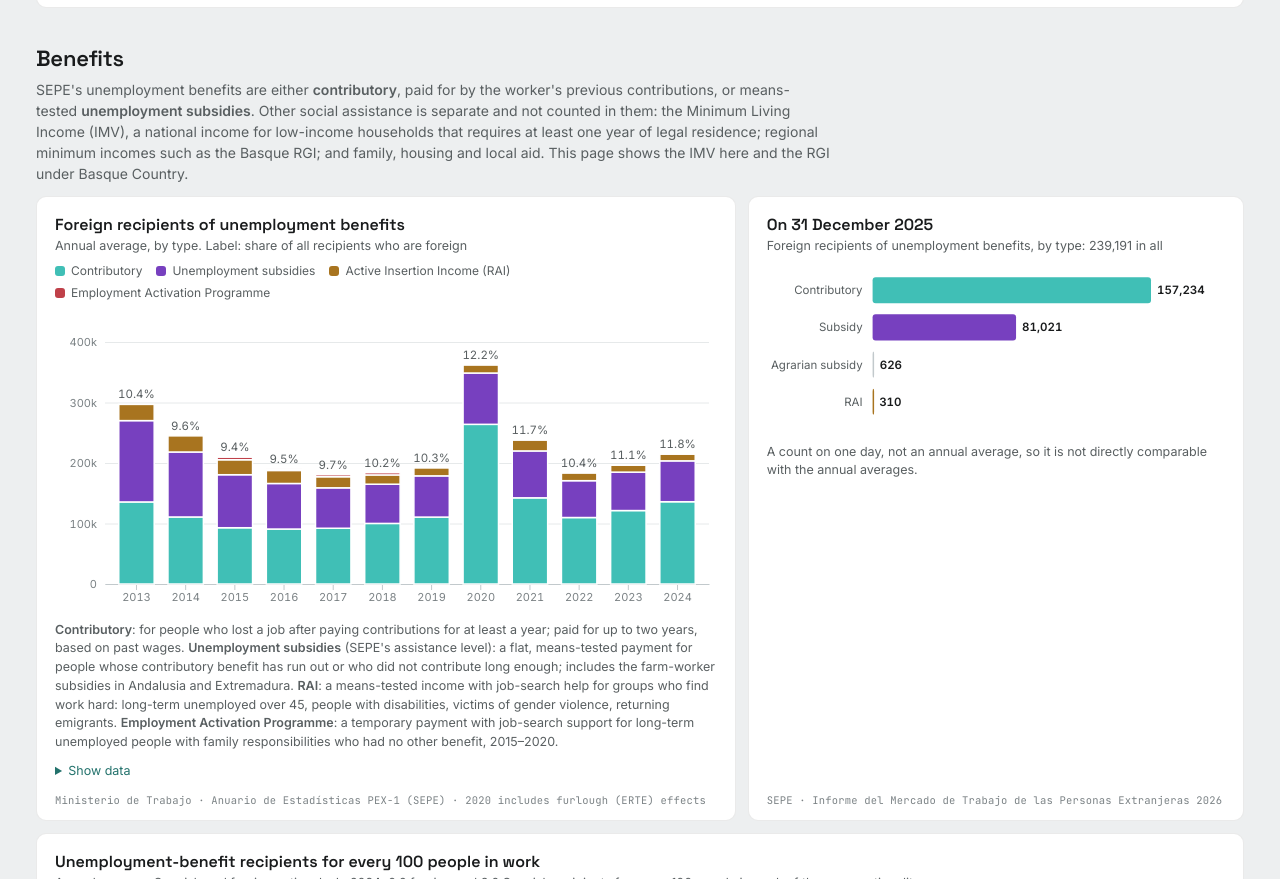
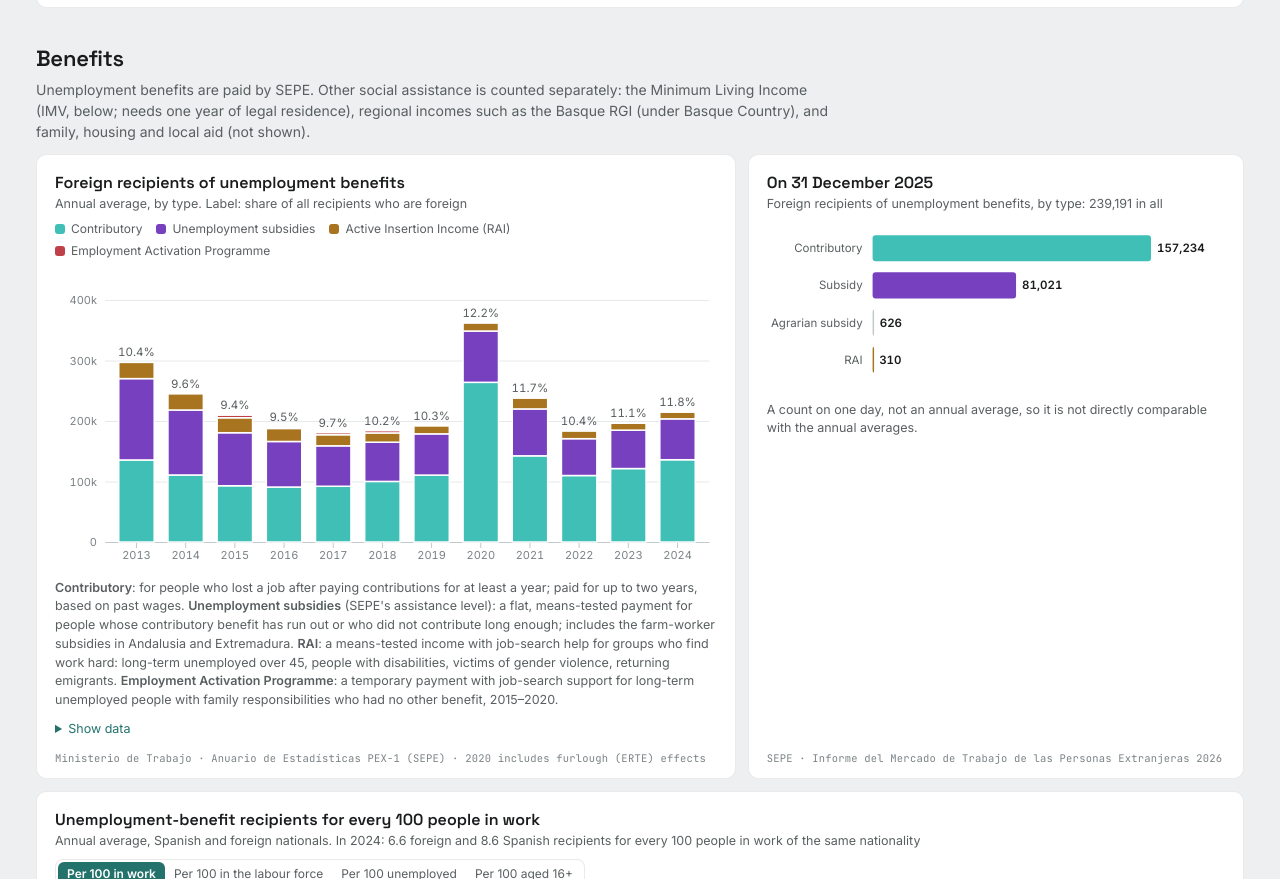
Before and after one commit to gwenywere/extranjeros, a plain HTML site: page index.html in a window 1280 px wide. Shown: the part 8908-9787 px from the top of the page. Drawn offline with nearby package versions, Linux system fonts and the light colour scheme.

Commit message:
Shorten the Benefits introduction

```diff
--- a/index.html
+++ b/index.html
@@ -507,7 +507,7 @@ footer p, footer li { overflow-wrap: anywhere; }  /* long file names / URLs must
   <section id="benefits">
     <div class="section-head">
       <h2>Benefits</h2>
-      <p>SEPE's unemployment benefits are either <b>contributory</b>, paid for by the worker's previous contributions, or means-tested <b>unemployment subsidies</b>. Other social assistance is separate and not counted in them: the Minimum Living Income (IMV), a national income for low-income households that requires at least one year of legal residence; regional minimum incomes such as the Basque RGI; and family, housing and local aid. This page shows the IMV here and the RGI under Basque Country.</p>
+      <p>Unemployment benefits are paid by SEPE. Other social assistance is counted separately: the Minimum Living Income (IMV, below; needs one year of legal residence), regional incomes such as the Basque RGI (under Basque Country), and family, housing and local aid (not shown).</p>
     </div>
     <div class="grid">
       <article class="card span-7">
```
